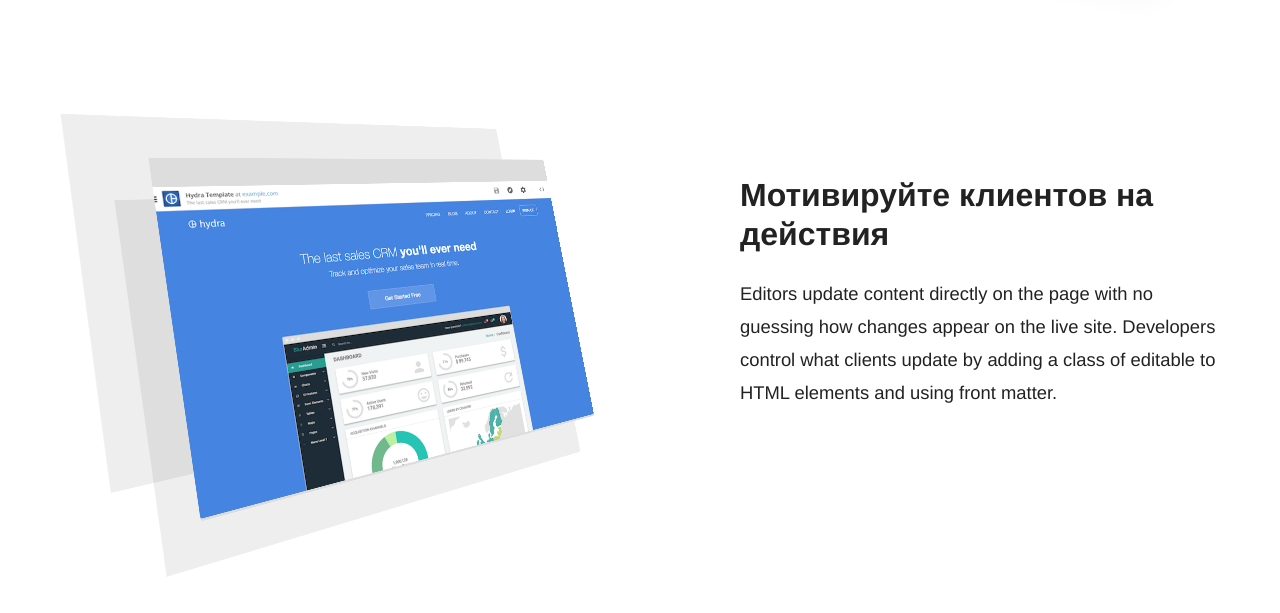
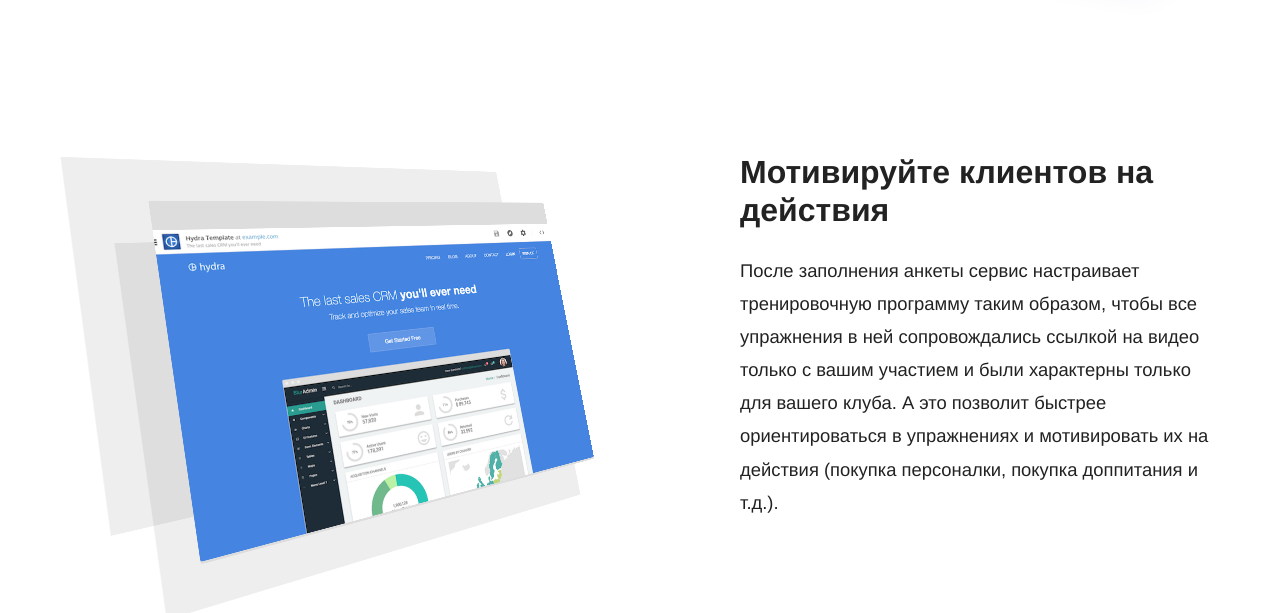
Before and after one commit to RakhimyanTim/fitness.github.io, a Jekyll site: the page built from pages/index.html, in a window 1280 px wide and 900 px high, scrolled down 1743 px, cut to the strip 0-613 px from the top of the window. Built offline with Jekyll 4.4.1, drawn with Linux system fonts in a browser that asks for light colours; some web fonts are replaced.

Commit message:
Update index.html

```diff
--- a/pages/index.html
+++ b/pages/index.html
@@ -12,7 +12,7 @@ header_class: "landing"
   {% include components/home-page/content-image.html image="workflow" heading="Составляйте индивидуальные программы тренировок и питания автоматически" content_markdown="Тратьте меньше времени на подбор индивидуальных тренировочных программ,
 консультирование клиентов по вопросам, связанным с тренировочным процессом, режимом питания и т.д., и больше - на себя. Сделайте ваши программы более наглядными и гибкими автоматически." storage_provider_icons=true %}
 
-  {% include components/home-page/content-image.html image="editing" heading="Мотивируйте клиентов на действия" content_markdown="Editors update content directly on the page with no guessing how changes appear on the live site. Developers control what clients update by adding a class of editable to HTML elements and using front matter." %}
+  {% include components/home-page/content-image.html image="editing" heading="Мотивируйте клиентов на действия" content_markdown="После заполнения анкеты сервис настраивает тренировочную программу таким образом, чтобы все упражнения в ней сопровождались ссылкой на видео только с вашим участием и были характерны только для вашего клуба. А это позволит быстрее ориентироваться в упражнениях и мотивировать их на действия (покупка персоналки, покупка доппитания и т.д.)." %}
 
   {% include components/home-page/content-image.html image="tools" heading="Отслеживайте результаты клиентов удаленно" content_markdown="Отслеживайте результаты тренировок своих клиентов в цифрах. Контролируйте количество успешных и пропущенных тренировок, число тех, кто добился цели, а кто - нет." %}
 
```
